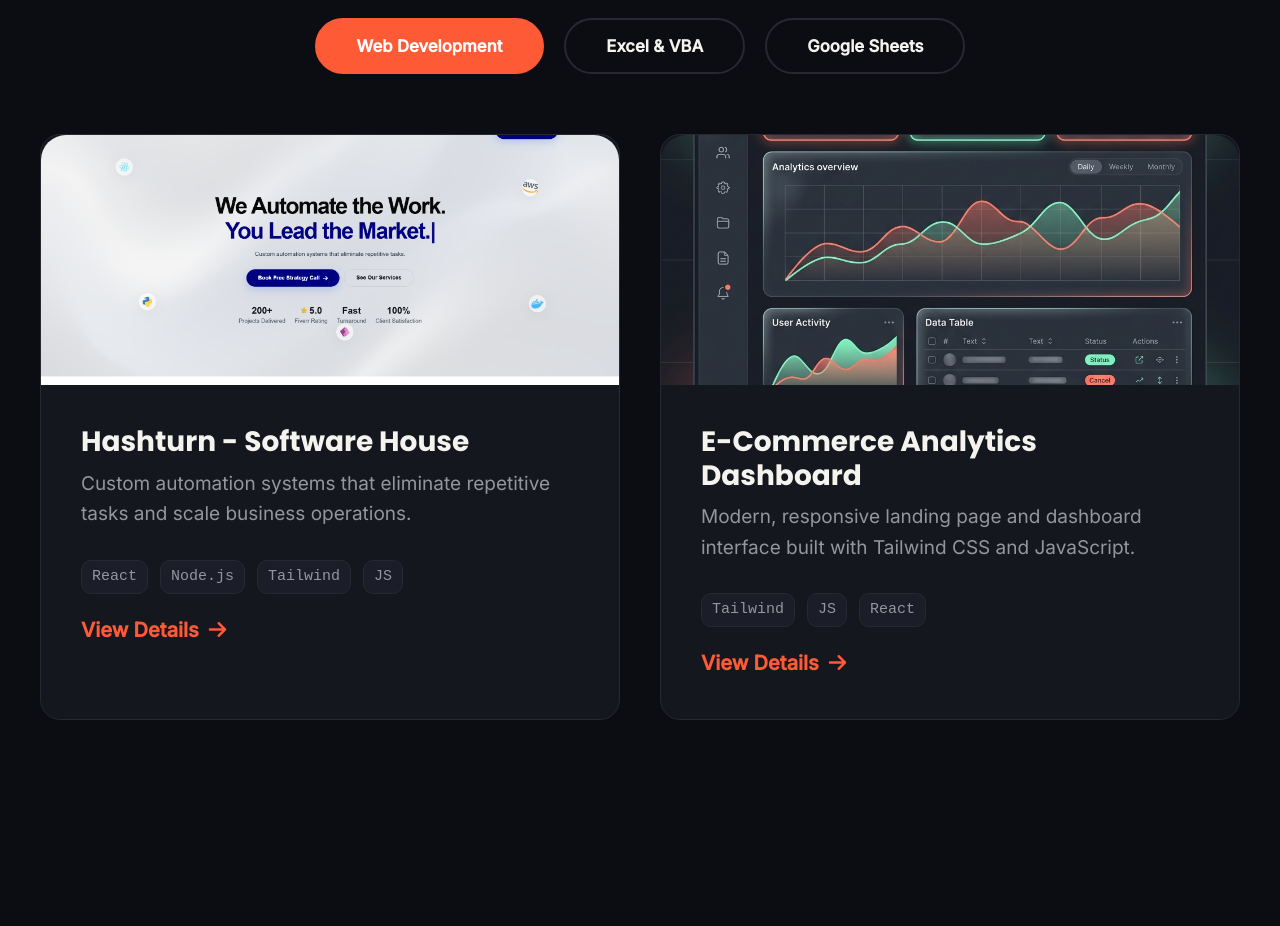
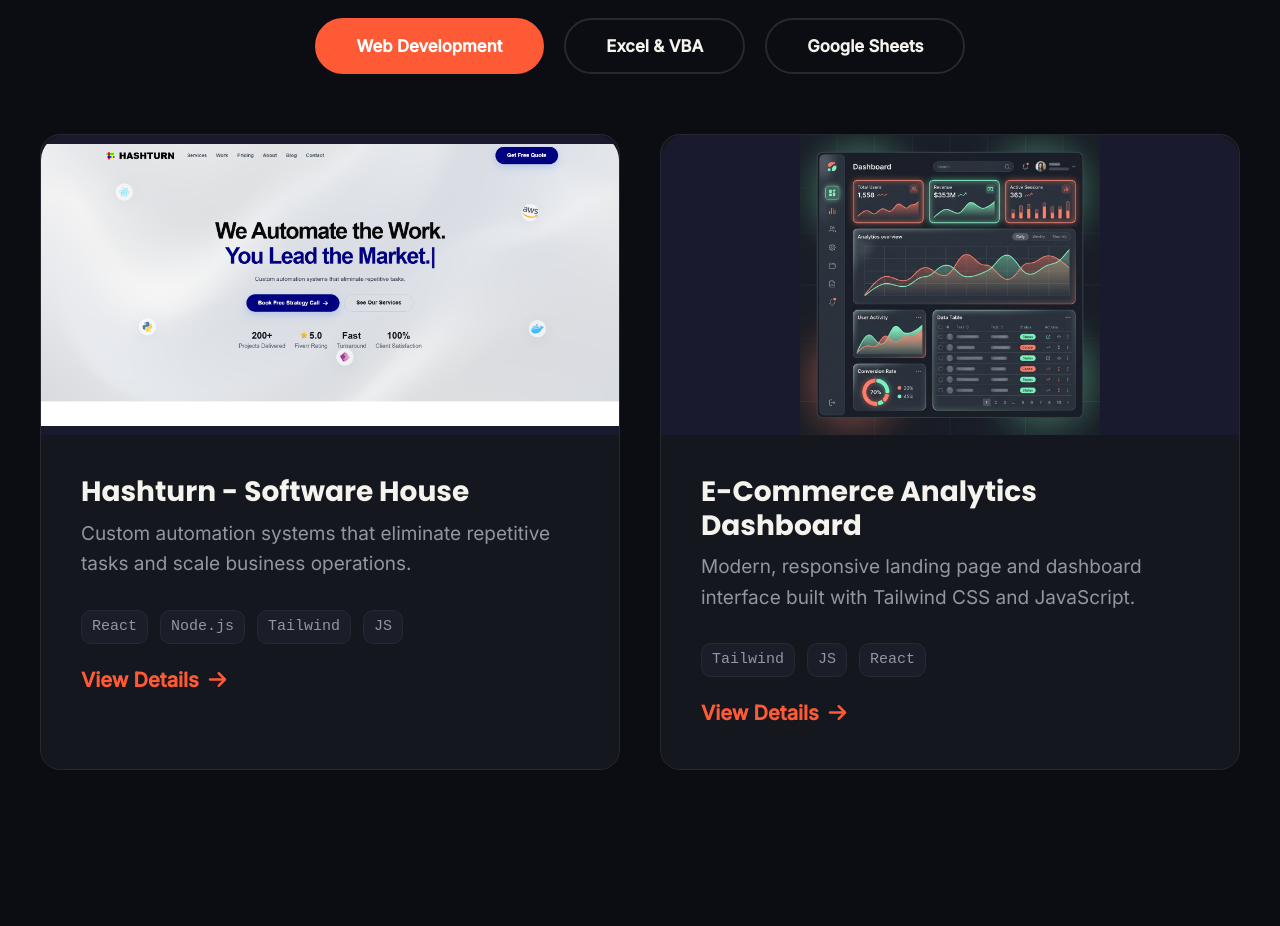
Before and after one commit to hareemrana522-crypto/Portfolio, a React (Vite) app: page / in a window 1280 px wide. Shown: the part 3520-4446 px from the top of the page. Built offline with nearby package versions, Linux system fonts and the light colour scheme.

Commit message:
Fix image cropping in project cards by using objectFit contain

```diff
--- a/src/components/Portfolio.jsx
+++ b/src/components/Portfolio.jsx
@@ -36,8 +36,8 @@ const Portfolio = () => {
         <div className={`tab-content ${activeTab === 'tab-web' ? 'active' : ''}`} id="tab-web">
           <div className="projects-grid">
             <div className="project-card glass reveal">
-              <div className="project-image" style={{ height: '200px', overflow: 'hidden', borderRadius: '20px 20px 0 0' }}>
-                <img src="hashturn_real.png" alt="Hashturn Software House" style={{ width: '100%', height: '100%', objectFit: 'cover' }} />
+              <div className="project-image" style={{ height: '240px', backgroundColor: '#1a1a2e', overflow: 'hidden', borderRadius: '20px 20px 0 0' }}>
+                <img src="hashturn_real.png" alt="Hashturn Software House" style={{ width: '100%', height: '100%', objectFit: 'contain' }} />
               </div>
               <div className="project-info">
                 <h4>Hashturn - Software House</h4>
@@ -53,8 +53,8 @@ const Portfolio = () => {
             </div>
 
             <div className="project-card glass reveal">
-              <div className="project-image" style={{ height: '200px', overflow: 'hidden', borderRadius: '20px 20px 0 0' }}>
-                <img src="dummy_web.jpg" alt="E-Commerce Analytics Dashboard" style={{ width: '100%', height: '100%', objectFit: 'cover' }} />
+              <div className="project-image" style={{ height: '240px', backgroundColor: '#1a1a2e', overflow: 'hidden', borderRadius: '20px 20px 0 0' }}>
+                <img src="dummy_web.jpg" alt="E-Commerce Analytics Dashboard" style={{ width: '100%', height: '100%', objectFit: 'contain' }} />
               </div>
               <div className="project-info">
                 <h4>E-Commerce Analytics Dashboard</h4>
@@ -74,8 +74,8 @@ const Portfolio = () => {
         <div className={`tab-content ${activeTab === 'tab-vba' ? 'active' : ''}`} id="tab-vba">
           <div className="projects-grid">
             <div className="project-card glass reveal">
-              <div className="project-image" style={{ height: '200px', overflow: 'hidden', borderRadius: '20px 20px 0 0' }}>
-                <img src="excel_screenshot.jpg" alt="Automated Sales Consolidation Dashboard" style={{ width: '100%', height: '100%', objectFit: 'cover' }} />
+              <div className="project-image" style={{ height: '240px', backgroundColor: '#1a1a2e', overflow: 'hidden', borderRadius: '20px 20px 0 0' }}>
+                <img src="excel_screenshot.jpg" alt="Automated Sales Consolidation Dashboard" style={{ width: '100%', height: '100%', objectFit: 'contain' }} />
               </div>
               <div className="project-info">
                 <h4>Automated Sales Consolidation System</h4>
@@ -90,8 +90,8 @@ const Portfolio = () => {
             </div>
 
             <div className="project-card glass reveal">
-              <div className="project-image" style={{ height: '200px', overflow: 'hidden', borderRadius: '20px 20px 0 0' }}>
-                <img src="dummy_vba.jpg" alt="Corporate Financial Reporting Tool" style={{ width: '100%', height: '100%', objectFit: 'cover' }} />
+              <div className="project-image" style={{ height: '240px', backgroundColor: '#1a1a2e', overflow: 'hidden', borderRadius: '20px 20px 0 0' }}>
+                <img src="dummy_vba.jpg" alt="Corporate Financial Reporting Tool" style={{ width: '100%', height: '100%', objectFit: 'contain' }} />
               </div>
               <div className="project-info">
                 <h4>Corporate Financial Reporting Tool</h4>
@@ -111,8 +111,8 @@ const Portfolio = () => {
         <div className={`tab-content ${activeTab === 'tab-sheets' ? 'active' : ''}`} id="tab-sheets">
           <div className="projects-grid">
             <div className="project-card glass reveal">
-              <div className="project-image" style={{ height: '200px', overflow: 'hidden', borderRadius: '20px 20px 0 0' }}>
-                <img src="hr_project_hero.jpg" alt="Automated Inventory Dashboard" style={{ width: '100%', height: '100%', objectFit: 'cover' }} />
+              <div className="project-image" style={{ height: '240px', backgroundColor: '#1a1a2e', overflow: 'hidden', borderRadius: '20px 20px 0 0' }}>
+                <img src="hr_project_hero.jpg" alt="Automated Inventory Dashboard" style={{ width: '100%', height: '100%', objectFit: 'contain' }} />
               </div>
               <div className="project-info">
                 <h4>HR Operations & Performance Management System</h4>
@@ -127,8 +127,8 @@ const Portfolio = () => {
             </div>
 
             <div className="project-card glass reveal">
-              <div className="project-image" style={{ height: '200px', overflow: 'hidden', borderRadius: '20px 20px 0 0' }}>
-                <img src="dummy_sheets_crm.jpg" alt="Automated CRM & Invoice Generator" style={{ width: '100%', height: '100%', objectFit: 'cover' }} />
+              <div className="project-image" style={{ height: '240px', backgroundColor: '#1a1a2e', overflow: 'hidden', borderRadius: '20px 20px 0 0' }}>
+                <img src="dummy_sheets_crm.jpg" alt="Automated CRM & Invoice Generator" style={{ width: '100%', height: '100%', objectFit: 'contain' }} />
               </div>
               <div className="project-info">
                 <h4>Automated CRM & Invoice Generator</h4>
```
